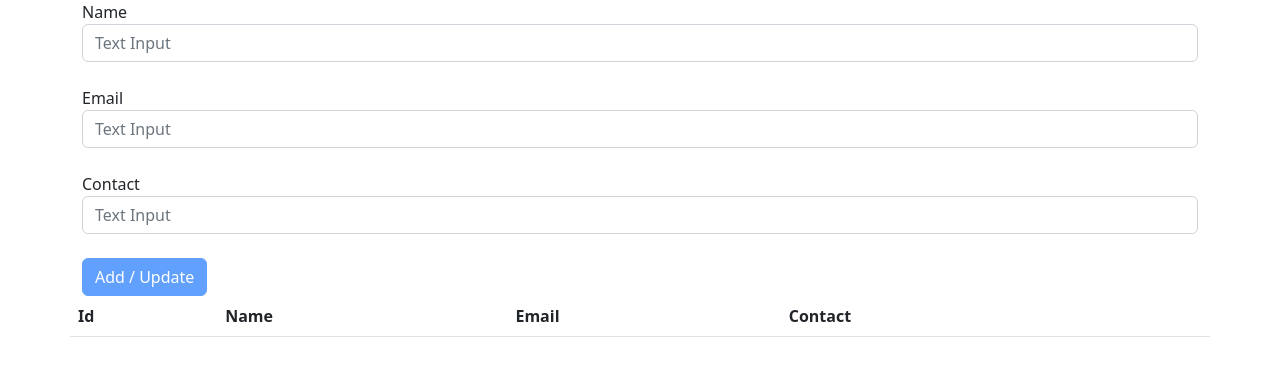
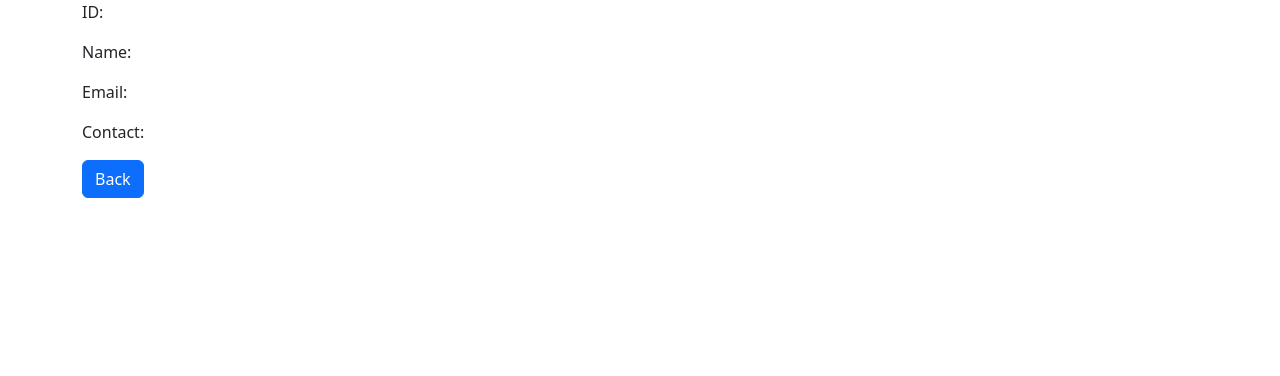
Before and after one commit to cndrtan/BelajarAngular, an Angular app: page /detail in a window 1280 px wide. Shown: the top 376 px of the page. Built offline with nearby package versions, Linux system fonts and the light colour scheme.

Commit message:
feat: routing to detail comp init

```diff
--- a/src/app/app.component.html
+++ b/src/app/app.component.html
@@ -1 +1,5 @@
-<app-table></app-table>
+<!-- <app-table (view)="test($event)"></app-table>
+
+
+<app-detail [data]="ambilData"></app-detail> -->
+<router-outlet></router-outlet>
--- a/src/app/app.component.ts
+++ b/src/app/app.component.ts
@@ -8,4 +8,10 @@ import { Component } from '@angular/core';
 export class AppComponent {
   title = 'BelajarAngular';
   message = 'Coba kalau pake typescript';
+
+  ambilData: any;
+
+  test(event:any){
+    this.ambilData = event;
+  }
 }
--- /dev/null
+++ b/src/app/detail/detail.component.html
@@ -0,0 +1,7 @@
+<div class="container">
+    <p>ID: {{dataRouting?.id}}</p>
+    <p>Name: {{dataRouting?.nameValue}}</p>
+    <p>Email: {{ dataRouting?.emailValue }}</p>
+    <p>Contact: {{ dataRouting?.contactValue }}</p>
+    <button type="button" class="btn btn-primary" (click)="backClick()">Back</button>
+</div>
--- /dev/null
+++ b/src/app/detail/detail.component.ts
@@ -0,0 +1,22 @@
+import { Component, Input } from '@angular/core';
+import { ActivatedRoute, Router } from '@angular/router';
+
+@Component({
+  selector: 'app-detail',
+  templateUrl: './detail.component.html',
+  styleUrls: ['./detail.component.css']
+})
+export class DetailComponent {
+
+  @Input() data: any;
+
+  dataRouting: any;
+
+  constructor(private activateroute:ActivatedRoute, private router: Router){
+    this.dataRouting = activateroute.snapshot.queryParams;
+  }
+
+  backClick(){
+    this.router.navigate(['table']);
+  }
+}
--- a/src/app/form/form.component.html
+++ /dev/null
@@ -1,43 +0,0 @@
-<form class="container" #userForm = "ngForm" (ngSubmit)="onSubmit()">
-    <div class="form-group">
-        <label for="nameValue">Name</label>
-        <input type="text" class="form-control" id="nameValue" name="nama" placeholder="Text Input" [(ngModel)]= "nameValue">
-    </div>
-    <div class="form-group">
-        <label for="emailValue">Email</label>
-        <input type="email" class="form-control" id="emailValue" placeholder="Text Input" name="email" [(ngModel)]= "emailValue">
-    </div>
-    <div class="form-group">
-        <label for="contactValue">Contact</label>
-        <input type="tel" class="form-control" id="contactValue" placeholder="Text Input" name="contact" [(ngModel)]= "contactValue">
-    </div>
-
-    <button type="submit" class="btn btn-primary">Add / Update</button>
-</form>
-
-<table class="table container">
-    <thead>
-        <tr>
-            <th scope="col">Id</th>
-            <th scope="col">Name</th>
-            <th scope="col">Email</th>
-            <th scope="col">Contact</th>
-            <th scope="col"></th>
-        </tr>
-    </thead>
-    <tbody>
-        <!-- <tr *ngFor="let item of myObjArray">
-            <td scope="row">  </td>
-            <td>{{ item.nama }}</td>
-            <td>{{ item.email }}</td>
-            <td>{{ item.contact }}</td>
-            <td>
-                <div class="btn-group" role="group" aria-label="Basic example">
-                    <button class="btn btn-info">View</button>
-                    <button class="btn btn-primary">Update</button>
-                    <button class="btn btn-danger" >Delete</button>
-                </div>
-            </td>
-        </tr> -->
-    </tbody>
-</table>
--- a/src/app/form/form.component.ts
+++ /dev/null
@@ -1,30 +0,0 @@
-import { Component } from '@angular/core';
-
-@Component({
-  selector: 'app-form',
-  templateUrl: './form.component.html',
-  styleUrls: ['./form.component.css']
-})
-export class FormComponent {
-
-  nameValue:string = '';
-  emailValue:string = '';
-  contactValue:string = '';
-
-  //dataModel = new Data("Candra","candra@mail.com","123");
-
-  //myObjArray = [this.dataModel];
-  onSubmit(){
-    //this.myObjArray.push({nama: this.nameValue,email: this.emailValue, contact:this.contactValue});
-    //console.log(this.myObjArray);
-    this.nameValue = '';
-    this.emailValue = '';
-    this.contactValue = '';
-  }
-
-  // deleteData(key: number){
-  //   this.myObjArray.forEach((element,index)=>{
-  //     if(element.id==key) this.myObjArray.splice(index,1);
-  //  });
-  // }
-}
--- a/src/app/table/table.component.html
+++ b/src/app/table/table.component.html
@@ -39,7 +39,7 @@
             <td>{{ item.contactValue }}</td>
             <td>
                 <div class="btn-group" role="group" aria-label="Basic example">
-                    <button class="btn btn-info">View</button>
+                    <button class="btn btn-info" (click)="viewClick(item)">View</button>
                     <button class="btn btn-primary" (click)="updateData(item)">Update</button>
                     <button class="btn btn-danger" (click)="deleteData(item)">Delete</button>
                 </div>
--- a/src/app/table/table.component.ts
+++ b/src/app/table/table.component.ts
@@ -1,5 +1,6 @@
-import { Component } from '@angular/core';
+import { Component, EventEmitter, Output } from '@angular/core';
 import { FormControl, FormGroup, Validators } from '@angular/forms';
+import { Router } from '@angular/router';
 
 @Component({
   selector: 'app-table',
@@ -7,6 +8,10 @@ import { FormControl, FormGroup, Validators } from '@angular/forms';
   styleUrls: ['./table.component.css']
 })
 export class TableComponent {
+
+  constructor(private router: Router) {}
+
+  @Output() view: EventEmitter<any> = new EventEmitter();
 
   reactForm = new FormGroup({
     nameValue: new FormControl('', [Validators.required]),
@@ -24,7 +29,10 @@ export class TableComponent {
     return this.reactForm.get('contactValue');
   }
 
-  myObjArray: any = []
+  selectedData: any;
+
+  //myObjArray: any = []
+  myObjArray: any = [{nameValue: 'Candra',emailValue: 'candra@mail.com', contactValue: '2384793'}]
 
   onSubmit(){
     this.myObjArray.push(this.reactForm.value);
@@ -46,4 +54,11 @@ export class TableComponent {
     this.reactForm.setValue(data);
     this.deleteData(data);
   }
+
+  viewClick(input: any){
+    if (input) {
+      // this.view.emit(input);
+      this.router.navigate(['detail'],{queryParams:input})
+    }
+  }
 }
```
Also changed, not shown: src/app/app-routing.module.ts (added, +12 -0 lines), src/app/app.module.ts (+12 -4 lines), src/app/detail/detail.component.css (added), 1 other file (tests, documents, lock files or other folders).
